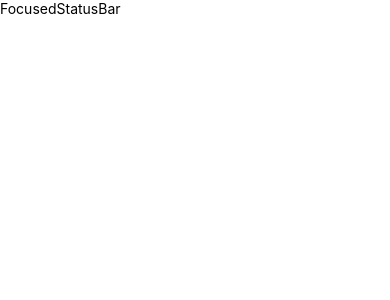
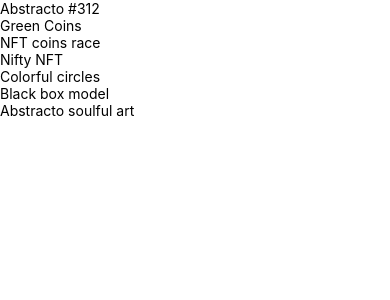
Before and after one commit to mnnkhndlwl/nft-marketplace_react-native, a React Native app: screen /Home in a window 390 px wide. Shown: the top 300 px of the page. Built offline with nearby package versions, Linux system fonts and the light colour scheme.

Commit message:
flatlist

```diff
--- a/components/FocusedStatusBar.js
+++ b/components/FocusedStatusBar.js
@@ -1,13 +1,13 @@
 import React from 'react';
-import { View, Text } from 'react-native';
+import { StatusBar } from 'react-native';
+import { useIsFocused } from '@react-navigation/core';
 
 
-const FocusedStatusBar = () => {
-  return (
-    <View>
-      <Text>FocusedStatusBar</Text>
-    </View>
-  )
+const FocusedStatusBar = (props) => {
+
+    const isFocused = useIsFocused();
+
+  return isFocused ? <StatusBar animated={true} {...props} /> : null;
 }
 
-export default FocusedStatusBar
+export default FocusedStatusBar;
--- a/screens/Home.js
+++ b/screens/Home.js
@@ -1,12 +1,20 @@
 import {Text,View,SafeAreaView,FlatList } from 'react-native';
 import { useState } from 'react';
-import { COLORS, FONTS, SIZES, assets } from "../constants";
+import { COLORS, FONTS, SIZES, assets,NFTData } from "../constants";
 import { NFTCard,HomeHeader,FocusedStatusBar } from '../components';
 
 const Home1 = () => {
   return (
     <SafeAreaView style={{ flex:1 }}>
         <FocusedStatusBar background={COLORS.primary} />
+        <View style={{ flex:1 }} >
+            {/*  contain our nft list */}
+            <View style={{ zIndex: 0 }} >
+            <FlatList data={NFTData}
+                renderItem={({item}) => <Text>{item.name}</Text> }
+            />
+            </View>
+        </View>
     </SafeAreaView>
   )
 };
```
